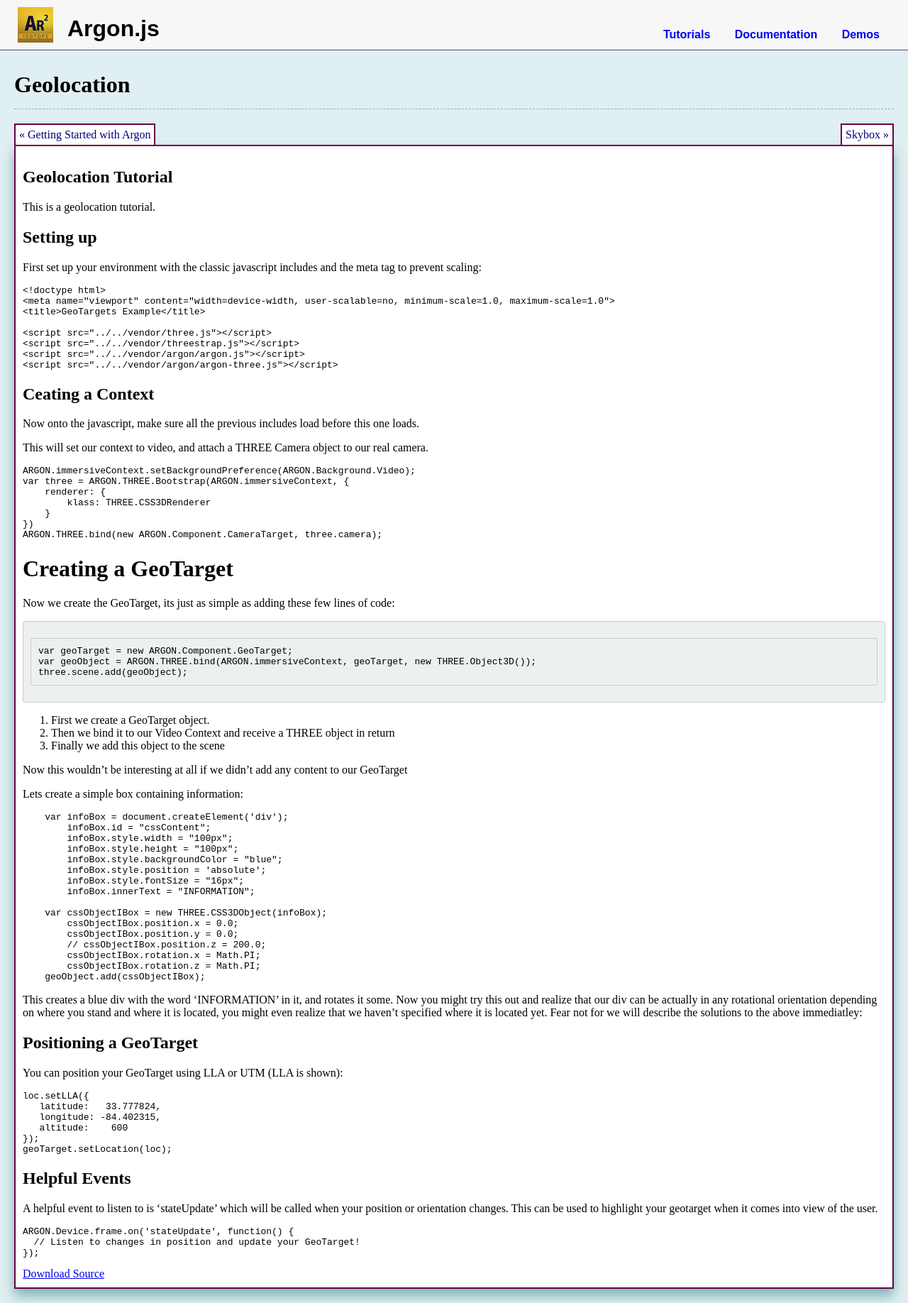
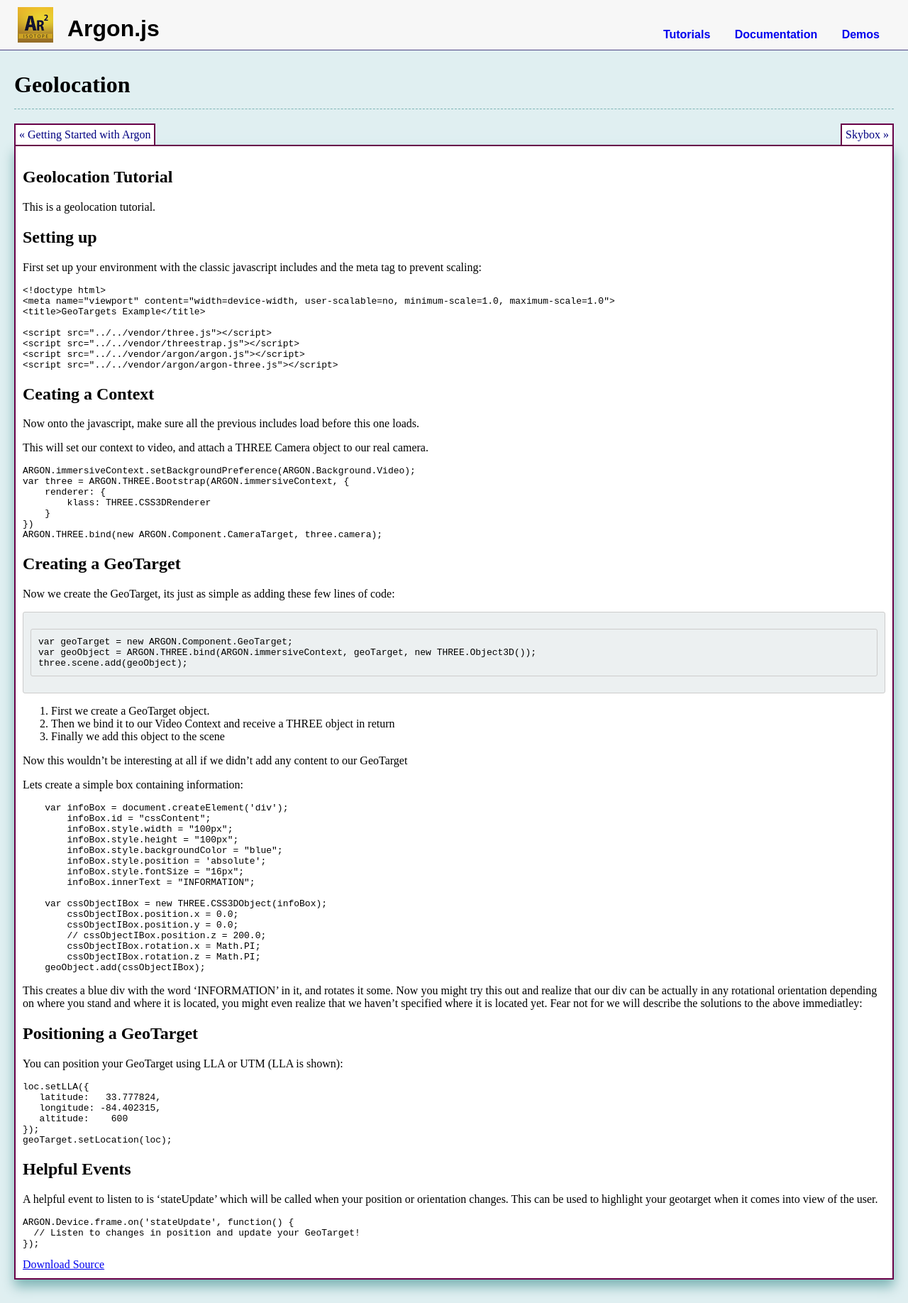
Before and after one commit to argonjs/argon-3-tutorials, a Jekyll site: the page built from _posts/2015-03-24-geolocation.md, in a window 1280 px wide. Shown: the whole page at 71% size. Built offline with Jekyll 4.4.1, drawn with Linux system fonts in a browser that asks for light colours; Markdown is read by kramdown in place of the engine named in the settings.

Commit message:
Formatting

````diff
--- a/_posts/2015-03-24-geolocation.md
+++ b/_posts/2015-03-24-geolocation.md
@@ -40,7 +40,7 @@
 ARGON.THREE.bind(new ARGON.Component.CameraTarget, three.camera);
 ```
 
-# Creating a GeoTarget
+## Creating a GeoTarget
 
 Now we create the GeoTarget, its just as simple as adding these few lines of code:
 ```
````
